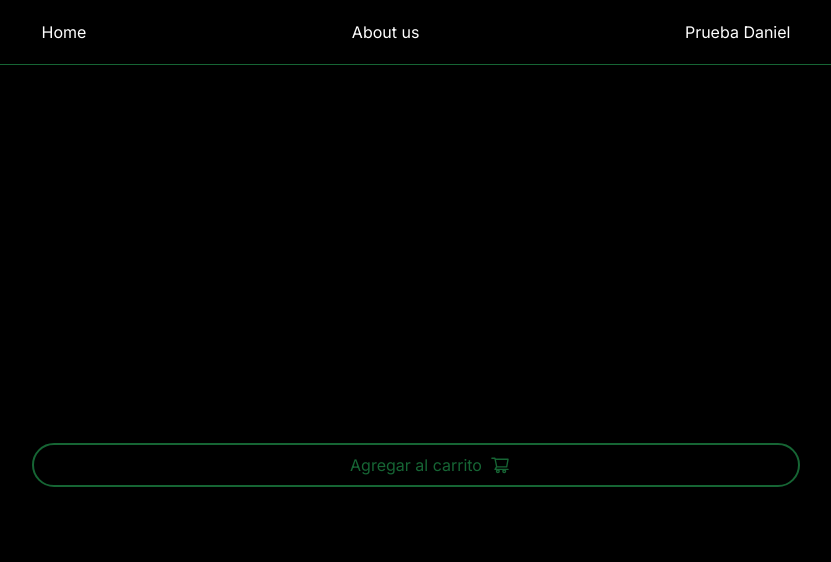
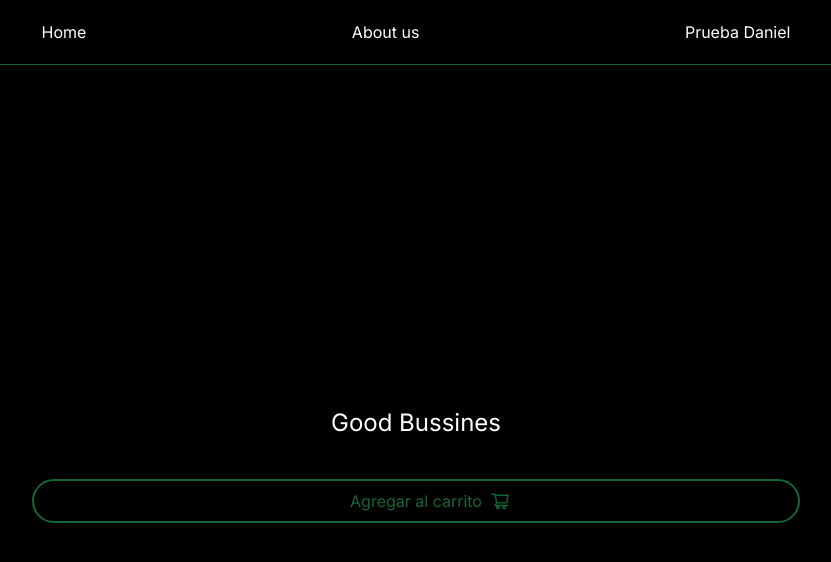
Before and after one commit to AdielHdz/frontNext, a Next.js app in the folder proofapp/: page / in a window 1280 px wide. Shown: the top 562 px of the page, without its empty margins (224-1055 px from the left). Built offline with nearby package versions, Linux system fonts and the light colour scheme.

Commit message:
puse el titulo en home

```diff
--- a/proofapp/src/app/page.js
+++ b/proofapp/src/app/page.js
@@ -6,8 +6,11 @@ import { AiOutlineShoppingCart } from "react-icons/ai";
 
 export default function Home() {
   return (
-    <div className=" bg-black h-screen flex items-center justify-center">
+    <div className=" bg-black h-screen flex flex-col items-center justify-center">
 
+      <h1 className="text-white mb-10 text-2xl">Good Bussines</h1>
+
+      <div className="w-full flex items-center justify-center">
       <button className={`relative border-2 border-green-800 w-3/5 rounded-full pt-2 hover:bg-green-800 shadow-shadowButtons hover:text-white transition duration-300 pb-2  text-green-800 `}
       onClick={() => alert("Añadido al carrito correctamente")}
       >
@@ -16,6 +19,8 @@ export default function Home() {
           <AiOutlineShoppingCart className="inline-block text-xl absolute top-0 -right-7 " />
         </h5>
       </button>
+      </div>
+
     </div>
   );
 }
```
